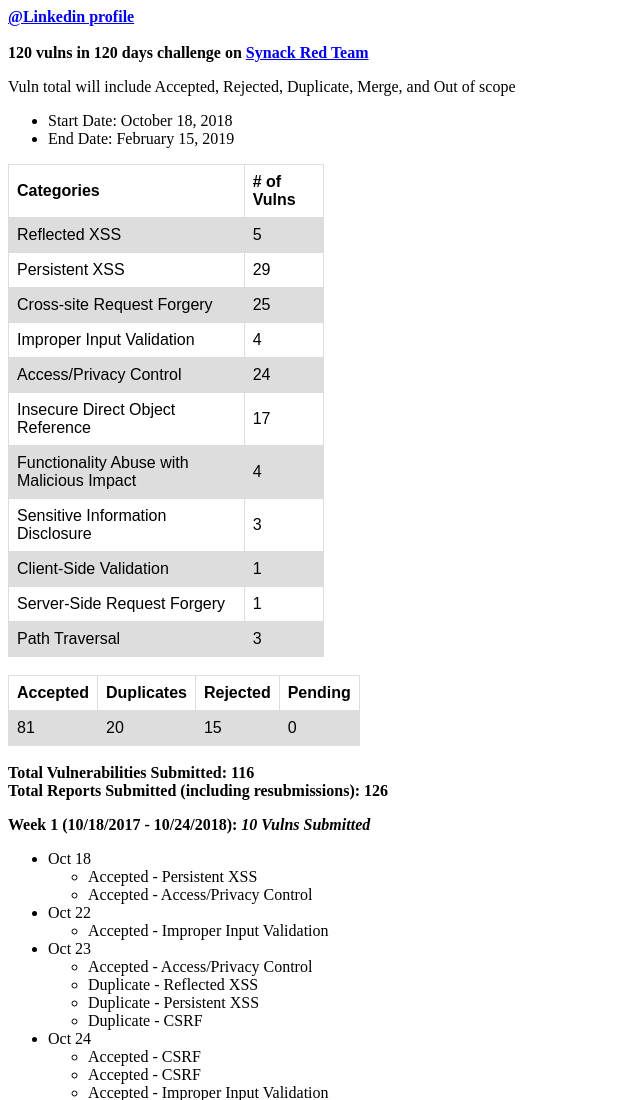
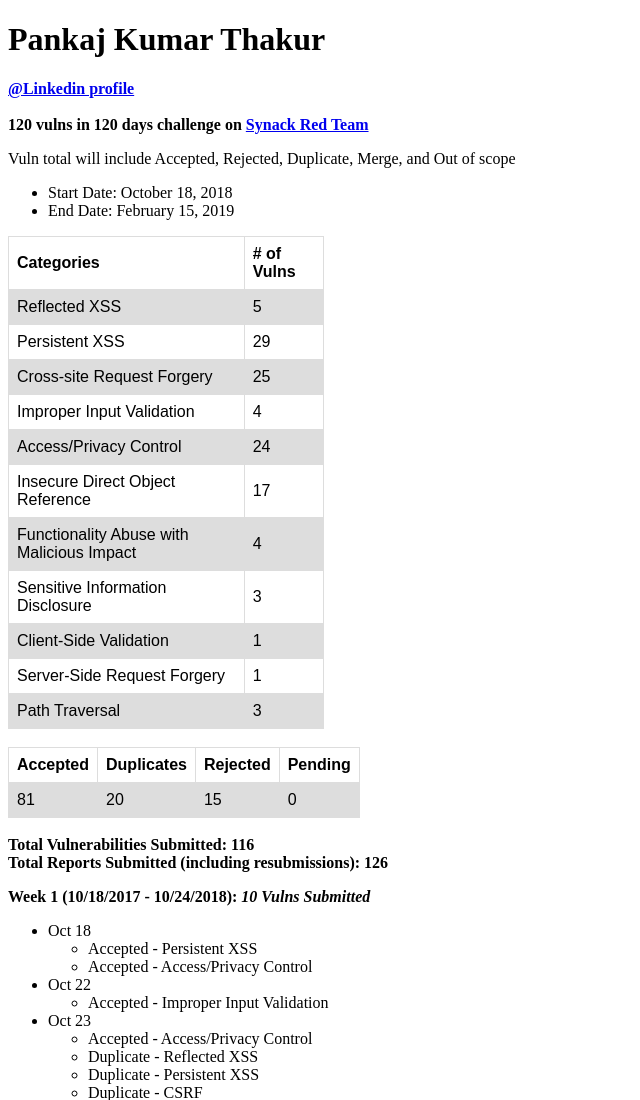
Before and after one commit to punk-AJ/120_days_challenge, a plain HTML site: page index.html in a window 1280 px wide. Shown: the top 1100 px of the page, without its empty margins (0-640 px from the left). Drawn offline with Linux system fonts and the light colour scheme.

Commit message:
Update index.html

```diff
--- a/index.html
+++ b/index.html
@@ -2,6 +2,7 @@
 <title>120/120 Challenge</title>
 <html>
   <body>
+	  <h1>Pankaj Kumar Thakur</h1>
     <a href="https://www.linkedin.com/in/pankaj1261/"><b>@Linkedin profile</b></a>
     <br><br>
     <b>120 vulns in 120 days challenge on <a href="https://www.synack.com/red-team">Synack Red Team</a></b>
```
